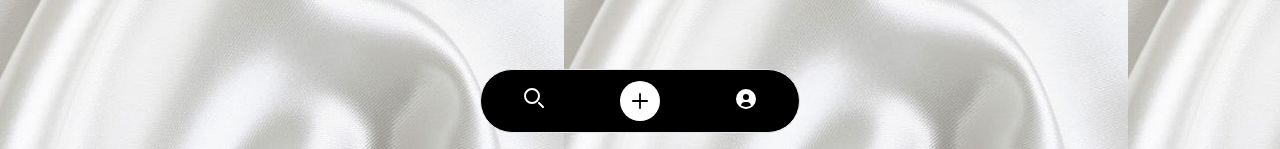
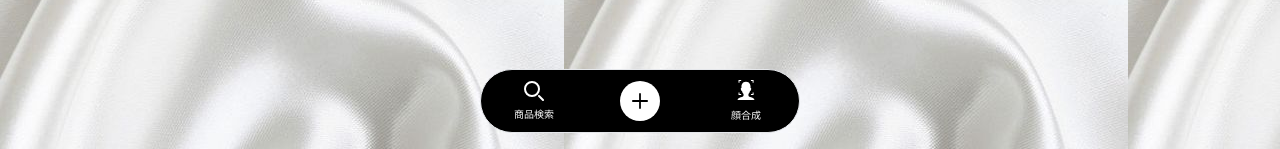
Before and after one commit to Gaku1031/coordinate-beta, a Next.js app: page / in a window 1280 px wide. Shown: the part 651-800 px from the top of the page. Built offline with nearby package versions, Linux system fonts and the light colour scheme.

Commit message:
feat: :art: 機能完成

```diff
--- a/src/components/layout/Loader/index.tsx
+++ b/src/components/layout/Loader/index.tsx
@@ -15,7 +15,7 @@ export default function Loader({ height = '100vh' }: Props) {
         color: 'black',
       }}
     >
-      <CircularProgress />
+      <CircularProgress color="inherit" />
     </Box>
   );
 }
--- a/src/components/pages/container.tsx
+++ b/src/components/pages/container.tsx
@@ -119,6 +119,10 @@ export const Container: FC = () => {
     }
   };
 
+  const navigateFusion = () => {
+    router.push('http://localhost:7870');
+  }
+
   return (
     <App
       showFooterForm={showFooterForm}
@@ -142,6 +146,7 @@ export const Container: FC = () => {
       handleWeightChange={handleWeightChange}
       handleSeasonChange={handleSeasonChange}
       handleDownload={handleDownload}
+      navigateFusion={navigateFusion}
     />
   )
 }
--- a/src/components/pages/presentation.tsx
+++ b/src/components/pages/presentation.tsx
@@ -1,9 +1,9 @@
-import 'tailwindcss/tailwind.css';
-import { FC } from 'react'
-import Image from 'next/image';
-import Loader from '../layout/Loader';
+import "tailwindcss/tailwind.css";
+import { FC } from "react";
+import Image from "next/image";
+import Loader from "../layout/Loader";
 import { LiaDownloadSolid } from "react-icons/lia";
-import Link from 'next/link';
+import Link from "next/link";
 
 type Props = {
   showFooterForm: boolean;
@@ -27,6 +27,7 @@ type Props = {
   handleWeightChange: (value: string) => void;
   handleSeasonChange: (value: string) => void;
   handleDownload: (imageUrl: string) => Promise<void>;
+  navigateFusion: () => void;
 };
 
 export const App: FC<Props> = ({
@@ -49,6 +50,7 @@ export const App: FC<Props> = ({
   handleWeightChange,
   handleSeasonChange,
   handleDownload,
+  navigateFusion,
 }) => {
   return (
     <>
@@ -58,8 +60,13 @@ export const App: FC<Props> = ({
           <Loader /> {/* ここでローダーを表示 */}
         </div>
       )}
-      <div className={`flex flex-col p-6 bg-custom-gradient h-[100vh] gap-4 ${downloadLoading ? 'pointer-events-none' : ''}`} style={{ backgroundImage: 'url(/img/main.png)' }}>
-        {loading && <Loader height={'100vh'} />}
+      <div
+        className={`flex flex-col p-6 bg-custom-gradient h-[100vh] gap-4 ${
+          downloadLoading ? "pointer-events-none" : ""
+        }`}
+        style={{ backgroundImage: "url(/img/main.png)" }}
+      >
+        {loading && <Loader height={"100vh"} />}
 
         <div className="fixed inset-0 flex justify-center items-center">
           <p className="text-4xl text-black font-futura tracking-widest">
@@ -69,7 +76,11 @@ export const App: FC<Props> = ({
 
         {images.map((url) => (
           <div key={url} className="relative group">
-            <img src={url} alt={`Generated image ${url}`} className="w-full h-auto" />
+            <img
+              src={url}
+              alt={`Generated image ${url}`}
+              className="w-full h-auto"
+            />
             <button
               onClick={() => handleDownload(url)}
               className="absolute flex items-center top-0 right-0 bg-white shadow bg-opacity-75 p-1 text-xs text-gray-700 font-bold cursor-pointer transition-opacity duration-300 opacity-100 z-100"
@@ -80,58 +91,117 @@ export const App: FC<Props> = ({
           </div>
         ))}
 
-        {!showFooterForm &&
+        {!showFooterForm && (
           <nav className="fixed z-50 w-80 h-16 max-w-lg -translate-x-1/2 bg-black border border-gray-200 rounded-full bottom-4 left-1/2 dark:bg-gray-700 dark:border-gray-600">
             <div className="grid h-full max-w-lg grid-cols-3 mx-auto">
               <div className="inline-flex flex-col items-center justify-center px-5 rounded-s-full hover:bg-gray-50 dark:hover:bg-gray-800 group">
                 <Link href="/search">
-                  <button data-tooltip-target="tooltip-search" type="button" className="inline-flex flex-col items-center justify-center px-5 rounded-s-full hover:bg-gray-50 dark:hover:bg-gray-800 group">
-                    <svg className="w-5 h-5 mb-1 text-white dark:text-gray-400 group-hover:text-blue-600 dark:group-hover:text-blue-500" aria-hidden="true" xmlns="http://www.w3.org/2000/svg" fill="none" viewBox="0 0 20 20">
-                        <path stroke="currentColor" stroke-linecap="round" stroke-linejoin="round" stroke-width="2" d="m19 19-4-4m0-7A7 7 0 1 1 1 8a7 7 0 0 1 14 0Z"/>
+                  <button
+                    data-tooltip-target="tooltip-search"
+                    type="button"
+                    className="inline-flex flex-col items-center justify-center px-5 rounded-s-full hover:bg-gray-50 dark:hover:bg-gray-800 group"
+                  >
+                    <svg
+                      className="w-5 h-5 mb-1 text-white dark:text-gray-400 group-hover:text-blue-600 dark:group-hover:text-blue-500"
+                      aria-hidden="true"
+                      xmlns="http://www.w3.org/2000/svg"
+                      fill="none"
+                      viewBox="0 0 20 20"
+                    >
+                      <path
+                        stroke="currentColor"
+                        strokeLinecap="round"
+                        strokeLinejoin="round"
+                        strokeWidth="2"
+                        d="m19 19-4-4m0-7A7 7 0 1 1 1 8a7 7 0 0 1 14 0Z"
+                      />
                     </svg>
                     <span className="sr-only">Search</span>
                   </button>
+                  <p className="text-[10px] text-white text-center">
+                    商品検索
+                  </p>
                 </Link>
               </div>
+
               <div className="flex items-center justify-center">
-                    <button onClick={toggleFooterForm} data-tooltip-target="tooltip-new" type="button" className="inline-flex items-center justify-center w-10 h-10 font-medium bg-white rounded-full group focus:ring-4 focus:ring-blue-300 focus:outline-none dark:focus:ring-blue-800">
-                        <svg className="w-4 h-4 text-black" aria-hidden="true" xmlns="http://www.w3.org/2000/svg" fill="none" viewBox="0 0 18 18">
-                            <path stroke="currentColor" stroke-linecap="round" stroke-linejoin="round" stroke-width="2" d="M9 1v16M1 9h16"/>
+                <button
+                  onClick={toggleFooterForm}
+                  data-tooltip-target="tooltip-new"
+                  type="button"
+                  className="inline-flex items-center justify-center w-10 h-10 font-medium bg-white rounded-full group focus:ring-4 focus:ring-blue-300 focus:outline-none dark:focus:ring-blue-800"
+                >
+                  <svg
+                    className="w-4 h-4 text-black"
+                    aria-hidden="true"
+                    xmlns="http://www.w3.org/2000/svg"
+                    fill="none"
+                    viewBox="0 0 18 18"
+                  >
+                    <path
+                      stroke="currentColor"
+                      strokeLinecap="round"
+                      strokeLinejoin="round"
+                      strokeWidth="2"
+                      d="M9 1v16M1 9h16"
+                    />
                   </svg>
                   <span className="sr-only">New item</span>
                 </button>
               </div>
-                <div id="tooltip-new" role="tooltip" className="absolute z-10 invisible inline-block px-3 py-2 text-sm font-medium text-white transition-opacity duration-300 bg-gray-900 rounded-lg shadow-sm opacity-0 tooltip dark:bg-gray-700">
+              <div
+                id="tooltip-new"
+                role="tooltip"
+                className="absolute z-10 invisible inline-block px-3 py-2 text-sm font-medium text-white transition-opacity duration-300 bg-gray-900 rounded-lg shadow-sm opacity-0 tooltip dark:bg-gray-700"
+              >
                 Create new item
                 <div className="tooltip-arrow" data-popper-arrow></div>
               </div>
-                <button data-tooltip-target="tooltip-profile" type="button" className="inline-flex flex-col items-center justify-center px-5 rounded-e-full hover:bg-gray-50 dark:hover:bg-gray-800 group">
-                    <svg className="w-5 h-5 mb-1 text-white dark:text-gray-400 group-hover:text-blue-600 dark:group-hover:text-blue-500" aria-hidden="true" xmlns="http://www.w3.org/2000/svg" fill="currentColor" viewBox="0 0 20 20">
-                        <path d="M10 0a10 10 0 1 0 10 10A10.011 10.011 0 0 0 10 0Zm0 5a3 3 0 1 1 0 6 3 3 0 0 1 0-6Zm0 13a8.949 8.949 0 0 1-4.951-1.488A3.987 3.987 0 0 1 9 13h2a3.987 3.987 0 0 1 3.951 3.512A8.949 8.949 0 0 1 10 18Z"/>
-                    </svg>
-                    <span className="sr-only">Profile</span>
+
+              <button
+                onClick={navigateFusion}
+                data-tooltip-target="tooltip-profile"
+                type="button"
+                className="inline-flex flex-col items-center justify-center px-5 rounded-e-full hover:bg-gray-50 dark:hover:bg-gray-800 group"
+              >
+                <div className="mb-2">
+                  <Image
+                    src="/Icon/face.svg"
+                    alt="face-icon"
+                    width={20}
+                    height={20}
+                  />
+                </div>
+                <span className="text-[10px] text-white text-center">
+                  顔合成
+                </span>
               </button>
-                <div id="tooltip-profile" role="tooltip" className="absolute z-10 invisible inline-block px-3 py-2 text-sm font-medium text-white transition-opacity duration-300 bg-gray-900 rounded-lg shadow-sm opacity-0 tooltip dark:bg-gray-700">
+
+              <div
+                id="tooltip-profile"
+                role="tooltip"
+                className="absolute z-10 invisible inline-block px-3 py-2 text-sm font-medium text-white transition-opacity duration-300 bg-gray-900 rounded-lg shadow-sm opacity-0 tooltip dark:bg-gray-700"
+              >
                 Profile
                 <div className="tooltip-arrow" data-popper-arrow></div>
               </div>
             </div>
           </nav>
-        }
-        {showFooterForm &&
-          <div className='bottom-0 fixed inset-x-0 transform bg-black border-white p-5 rounded-t-2xl transition-transform duration-300'>
-            <div className='absolute right-4 top-4'>
+        )}
+        {showFooterForm && (
+          <div className="bottom-0 fixed inset-x-0 transform bg-black border-white p-5 rounded-t-2xl transition-transform duration-300">
+            <div className="absolute right-4 top-4">
               <button onClick={toggleFooterForm}>
                 <Image
-                  src='/Icon/close.svg'
-                  alt='close-icon'
+                  src="/Icon/close.svg"
+                  alt="close-icon"
                   width={40}
                   height={40}
                 />
               </button>
             </div>
             {/* セレクトボックス */}
-            <div className='mt-4 grid grid-cols-2 gap-4'>
+            <div className="mt-4 grid grid-cols-2 gap-4">
               <div>
                 <label className="font-semibold text-white">性別</label>
                 <select
@@ -193,14 +263,17 @@ export const App: FC<Props> = ({
                 </select>
               </div>
             </div>
-            <button onClick={handleGenerateImage} className='flex justify-center items-center mx-auto mt-4 bg-white rounded-full w-25 h-10'>
-              <span className='flex items-center justify-center px-8 py-4 text-black'>
+            <button
+              onClick={handleGenerateImage}
+              className="flex justify-center items-center mx-auto mt-4 bg-white rounded-full w-25 h-10"
+            >
+              <span className="flex items-center justify-center px-8 py-4 text-black">
                 生成
               </span>
             </button>
           </div>
-        }
+        )}
       </div>
     </>
-  )
-}
+  );
+};
```
Also changed, not shown: compose.yml (added, +10 -0 lines), public/Icon/face.svg (added), 1 other file (tests, documents, lock files or other folders). Lines whose indentation alone changed are shown as unchanged.
